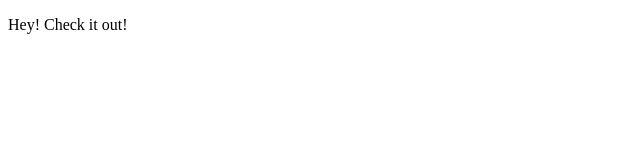
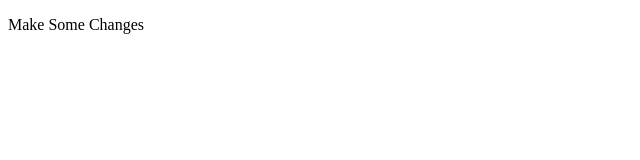
Before and after one commit to Omniguru/RobertChristman, a plain HTML site: page index.html in a window 1280 px wide. Shown: the full height of the page, 0-640 px from the left. Drawn offline with Linux system fonts and the light colour scheme.

Commit message:
Change to Text

```diff
--- a/index.html
+++ b/index.html
@@ -5,6 +5,6 @@
   </head>
 
   <body>
-    <p>Hey! Check it out!</p>
+    <p>Make Some Changes</p>
   </body>
 </html>
```
